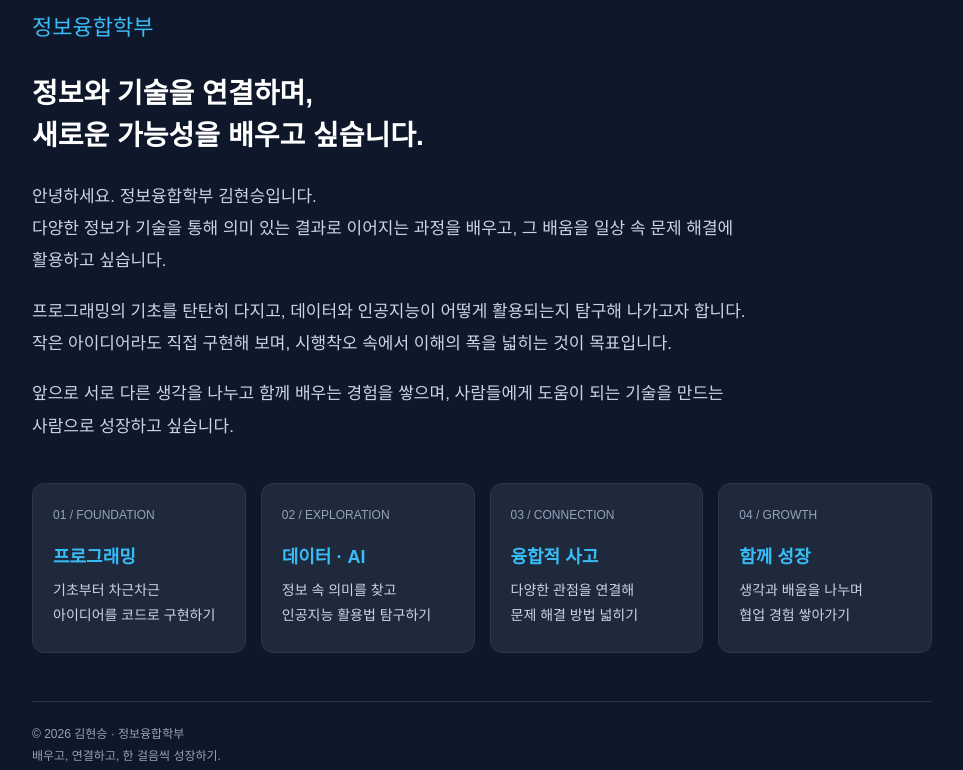
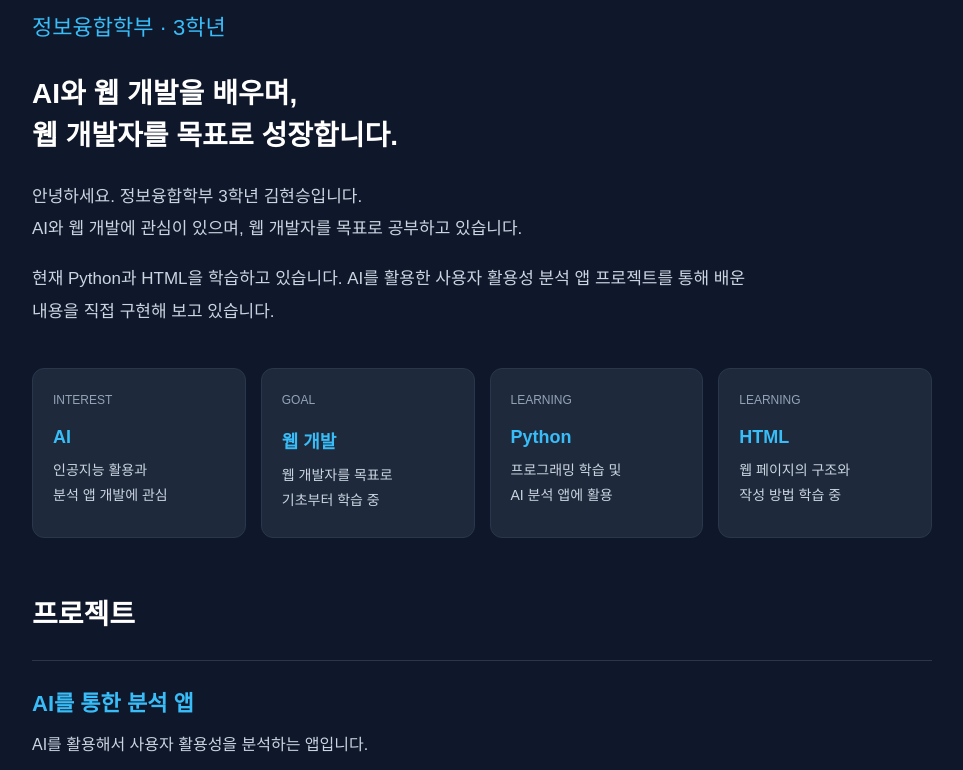
Before and after one commit to jaegi9418-tech/jaegi9418-tech.github.io, a plain HTML site: page index.html in a window 1280 px wide. Shown: the part 182-952 px from the top of the page, without its empty margins (158-1121 px from the left). Drawn offline with Linux system fonts and the light colour scheme.

Commit message:
자기소개와 AI 분석 앱 프로젝트 추가

```diff
--- a/index.html
+++ b/index.html
@@ -3,7 +3,7 @@
 <head>
   <meta charset="UTF-8">
   <meta name="viewport" content="width=device-width, initial-scale=1.0">
-  <meta name="description" content="정보융합학부 김현승의 자기소개 페이지입니다.">
+  <meta name="description" content="AI와 웹 개발에 관심 있는 정보융합학부 3학년 김현승의 자기소개와 프로젝트입니다.">
   <title>김현승 | 자기소개</title>
   <style>
     * { box-sizing: border-box; margin: 0; padding: 0; }
@@ -21,6 +21,11 @@
     .card .number { display: block; color: #94a3b8; font-size: 12px; margin-bottom: 20px; }
     .card h3 { color: #38bdf8; font-size: 18px; margin-bottom: 10px; }
     .card p { font-size: 14px; line-height: 1.8; color: #cbd5e1; word-break: keep-all; }
+    .projects { margin-top: 56px; }
+    .project { border-top: 1px solid #29364c; padding-top: 24px; }
+    .project h3 { color: #38bdf8; font-size: 22px; margin-bottom: 14px; word-break: keep-all; }
+    .project p { color: #cbd5e1; font-size: 16px; line-height: 1.8; word-break: keep-all; }
+    .project .tools { margin-top: 16px; color: #94a3b8; font-size: 14px; }
     footer { margin-top: 48px; padding-top: 22px; border-top: 1px solid #263349; color: #94a3b8; font-size: 12px; line-height: 1.8; }
     @media (max-width: 720px) { .cards { grid-template-columns: repeat(2, minmax(0, 1fr)); } .main { padding: 44px 24px; } }
     @media (max-width: 380px) { .cards { grid-template-columns: 1fr; } .intro { font-size: 16px; } }
@@ -31,19 +36,25 @@
     <div class="container">
       <p class="label">PERSONAL INTRODUCTION</p>
       <h1>김현승</h1>
-      <p class="major">정보융합학부</p>
-      <h2>정보와 기술을 연결하며,<br>새로운 가능성을 배우고 싶습니다.</h2>
-      <!-- 이름과 학부 외의 소개 문구는 전공에 맞춰 제안한 초안입니다. -->
+      <p class="major">정보융합학부 · 3학년</p>
+      <h2>AI와 웹 개발을 배우며,<br>웹 개발자를 목표로 성장합니다.</h2>
       <div class="intro">
-        <p>안녕하세요. 정보융합학부 김현승입니다.<br>다양한 정보가 기술을 통해 의미 있는 결과로 이어지는 과정을 배우고, 그 배움을 일상 속 문제 해결에 활용하고 싶습니다.</p>
-        <p>프로그래밍의 기초를 탄탄히 다지고, 데이터와 인공지능이 어떻게 활용되는지 탐구해 나가고자 합니다. 작은 아이디어라도 직접 구현해 보며, 시행착오 속에서 이해의 폭을 넓히는 것이 목표입니다.</p>
-        <p>앞으로 서로 다른 생각을 나누고 함께 배우는 경험을 쌓으며, 사람들에게 도움이 되는 기술을 만드는 사람으로 성장하고 싶습니다.</p>
+        <p>안녕하세요. 정보융합학부 3학년 김현승입니다.<br>AI와 웹 개발에 관심이 있으며, 웹 개발자를 목표로 공부하고 있습니다.</p>
+        <p>현재 Python과 HTML을 학습하고 있습니다. AI를 활용한 사용자 활용성 분석 앱 프로젝트를 통해 배운 내용을 직접 구현해 보고 있습니다.</p>
       </div>
-      <section class="cards" aria-label="앞으로 배우고 싶은 분야와 목표">
-        <article class="card"><span class="number">01 / FOUNDATION</span><h3>프로그래밍</h3><p>기초부터 차근차근<br>아이디어를 코드로 구현하기</p></article>
-        <article class="card"><span class="number">02 / EXPLORATION</span><h3>데이터 · AI</h3><p>정보 속 의미를 찾고<br>인공지능 활용법 탐구하기</p></article>
-        <article class="card"><span class="number">03 / CONNECTION</span><h3>융합적 사고</h3><p>다양한 관점을 연결해<br>문제 해결 방법 넓히기</p></article>
-        <article class="card"><span class="number">04 / GROWTH</span><h3>함께 성장</h3><p>생각과 배움을 나누며<br>협업 경험 쌓아가기</p></article>
+      <section class="cards" aria-label="관심 분야와 학습 기술">
+        <article class="card"><span class="number">INTEREST</span><h3>AI</h3><p>인공지능 활용과<br>분석 앱 개발에 관심</p></article>
+        <article class="card"><span class="number">GOAL</span><h3>웹 개발</h3><p>웹 개발자를 목표로<br>기초부터 학습 중</p></article>
+        <article class="card"><span class="number">LEARNING</span><h3>Python</h3><p>프로그래밍 학습 및<br>AI 분석 앱에 활용</p></article>
+        <article class="card"><span class="number">LEARNING</span><h3>HTML</h3><p>웹 페이지의 구조와<br>작성 방법 학습 중</p></article>
+      </section>
+      <section class="projects" aria-labelledby="projects-title">
+        <h2 id="projects-title">프로젝트</h2>
+        <article class="project">
+          <h3>AI를 통한 분석 앱</h3>
+          <p>AI를 활용해서 사용자 활용성을 분석하는 앱입니다.</p>
+          <p class="tools"><strong>사용한 도구</strong> · Python, LLM API</p>
+        </article>
       </section>
       <footer>© 2026 김현승 · 정보융합학부<br>배우고, 연결하고, 한 걸음씩 성장하기.</footer>
     </div>
```
